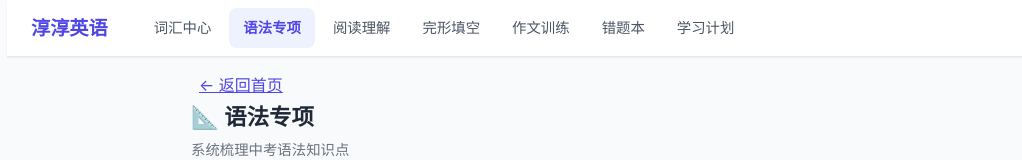
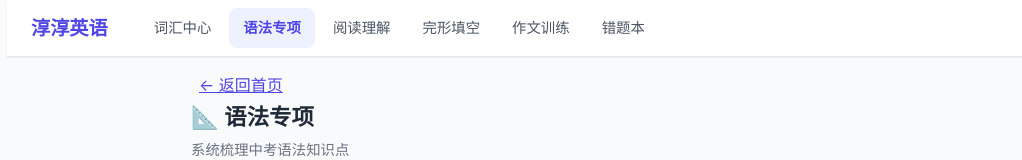
Before and after one commit to yanlei727-ui/tianjin-word-challenge, a React (Vite) app: page /grammar in a window 1280 px wide. Shown: the top 160 px of the page, without its empty margins (49-1071 px from the left). Built offline with nearby package versions, Linux system fonts and the light colour scheme.

Commit message:
移除学习计划模块

```diff
--- a/src/App.tsx
+++ b/src/App.tsx
@@ -8,7 +8,6 @@ import ReadingPage from './pages/ReadingPage';
 import ClozePage from './pages/ClozePage';
 import WritingPage from './pages/WritingPage';
 import MistakesPage from './pages/MistakesPage';
-import PlanPage from './pages/PlanPage';
 import LearnPage from './pages/LearnPage';
 import WordListPage from './pages/WordListPage';
 import ChallengePage from './pages/ChallengePage';
@@ -35,7 +34,6 @@ export default function App() {
             <Route path="/cloze" element={<ClozePage />} />
             <Route path="/writing" element={<WritingPage />} />
             <Route path="/mistakes" element={<MistakesPage />} />
-            <Route path="/plan" element={<PlanPage />} />
 
             {/* Vocabulary sub-routes (preserved) */}
             <Route path="/learn" element={<LearnPage />} />
--- a/src/components/DesktopNavigation.tsx
+++ b/src/components/DesktopNavigation.tsx
@@ -8,7 +8,6 @@ const navItems = [
   { to: '/cloze', label: '完形填空' },
   { to: '/writing', label: '作文训练' },
   { to: '/mistakes', label: '错题本' },
-  { to: '/plan', label: '学习计划' },
 ];
 
 export default function DesktopNavigation() {
--- a/src/components/MobileBottomNavigation.tsx
+++ b/src/components/MobileBottomNavigation.tsx
@@ -5,7 +5,6 @@ const navItems = [
   { to: '/vocabulary', label: '词汇', icon: 'book' },
   { to: '/grammar', label: '专项', icon: 'star', isGroup: true },
   { to: '/mistakes', label: '错题', icon: 'alert' },
-  { to: '/plan', label: '更多', icon: 'more' },
 ];
 
 export default function MobileBottomNavigation() {
--- a/src/pages/HomePage.tsx
+++ b/src/pages/HomePage.tsx
@@ -9,7 +9,6 @@ const SYSTEM_MODULES = [
   { key: 'cloze', label: '完形填空', icon: '📝', color: '#f59e0b', desc: '完形填空练习', route: '/cloze' },
   { key: 'writing', label: '作文训练', icon: '✍️', color: '#8b5cf6', desc: '写作能力提升', route: '/writing' },
   { key: 'mistakes', label: '错题本', icon: '📕', color: 'var(--red)', desc: '错题回顾巩固', route: '/mistakes' },
-  { key: 'plan', label: '学习计划', icon: '📋', color: '#06b6d4', desc: '规划学习进度', route: '/plan' },
 ];
 
 function getVocabStats() {
```
